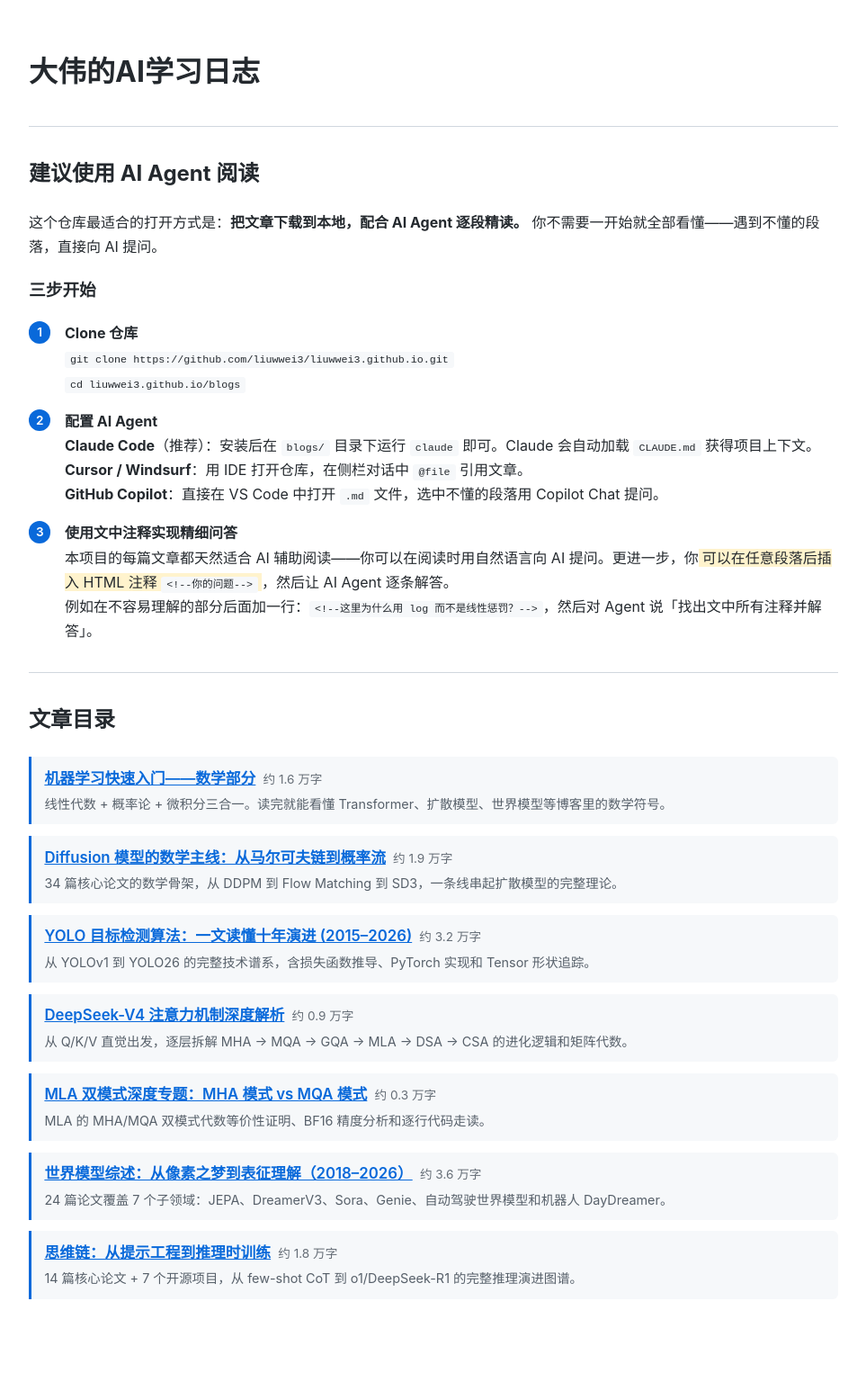
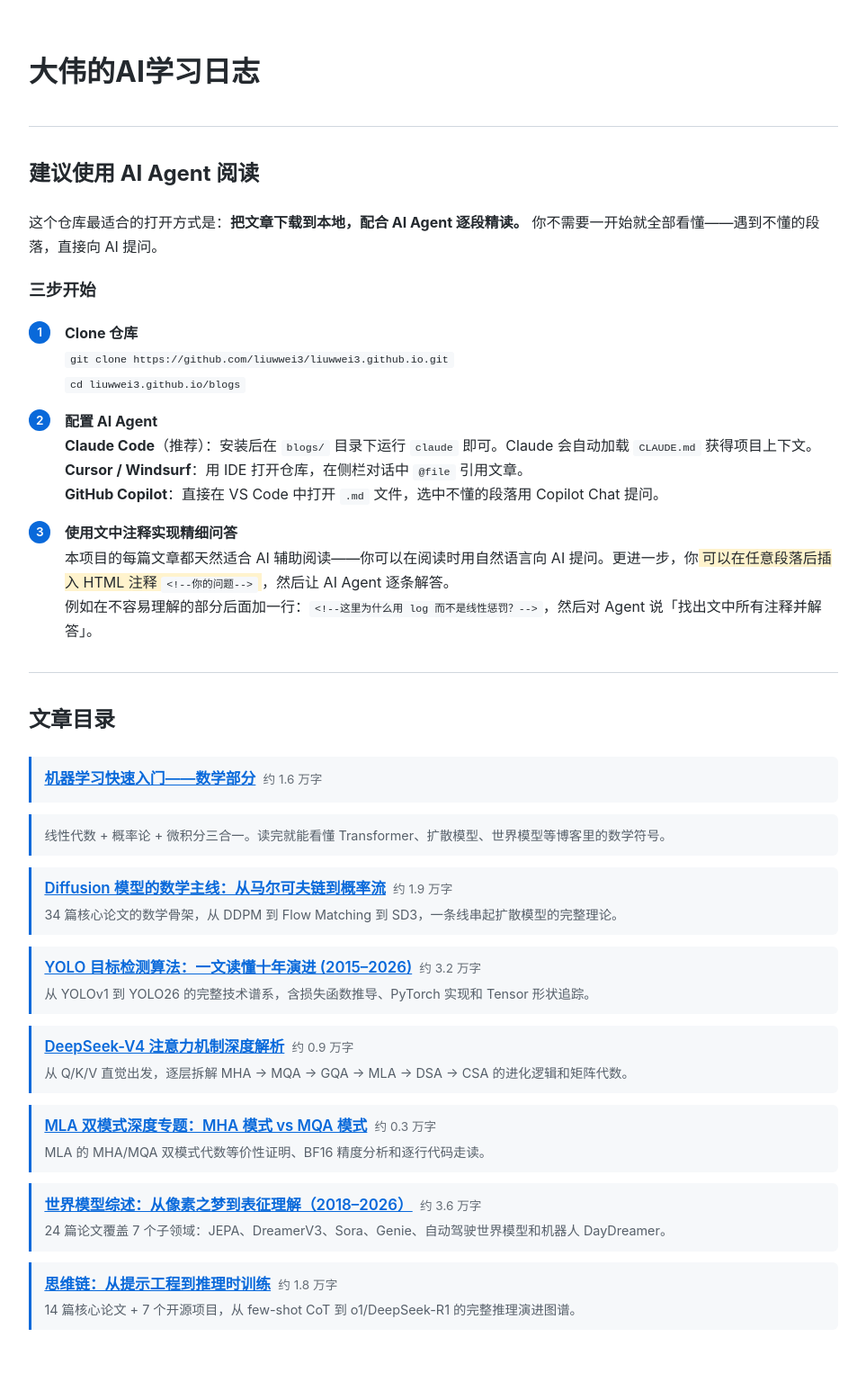
Before and after one commit to liuwwei3/liuwwei3.github.io, a Jekyll site: the page built from index.md, in a window 1280 px wide. Shown: the whole page at 90% size, without its empty margins (158-1121 px from the left). Built offline with Jekyll 4.4.1, drawn with Linux system fonts in a browser that asks for light colours; before the commit the page ends 1492 px from its top, so only the background shows below that.

```diff
--- a/index.md
+++ b/index.md
@@ -53,6 +53,9 @@
 <ul class="blog-list">
   <li>
     <span class="title"><a href="blogs/math-primer-for-ml">机器学习快速入门——数学部分</a></span><span class="meta">约 1.6 万字</span>
+    <div class="desc"></div>
+  </li>
+  <li>
     <div class="desc">线性代数 + 概率论 + 微积分三合一。读完就能看懂 Transformer、扩散模型、世界模型等博客里的数学符号。</div>
   </li>
   <li>
```
Also changed, not shown: README.md.
